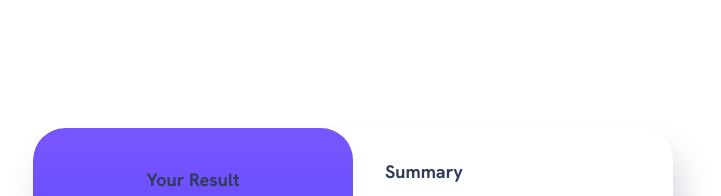
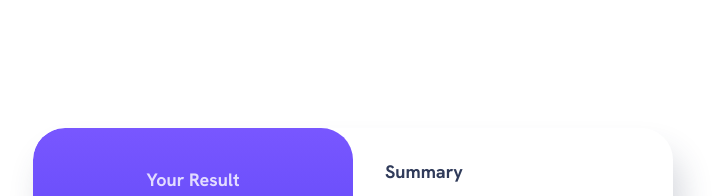
Before and after one commit to Caleb-ne1/Results-summary-component, a plain HTML site: page index.html in a window 1280 px wide. Shown: the top 196 px of the page, without its empty margins (287-1008 px from the left). Drawn offline with Linux system fonts and the light colour scheme.

Commit message:
Update style.css

```diff
--- a/style.css
+++ b/style.css
@@ -74,6 +74,7 @@ img,svg {
 
 .title {
     font-weight: var(--fw-bold);
+    color: hsl(var(--white), .8);
 }
 
 .result_summary {
```
